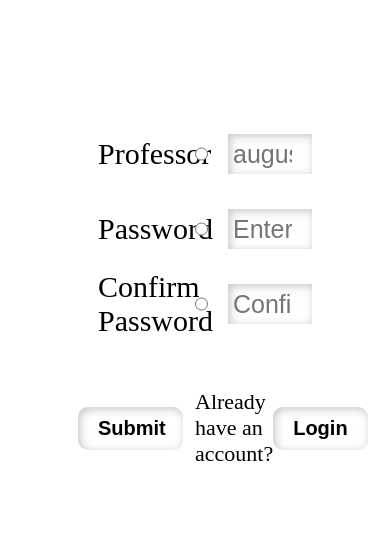
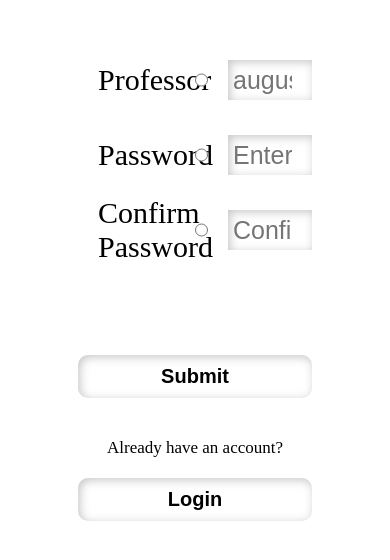
Before and after one commit to Ahamdan114/dissertify-hub, a React (Create React App) app in the folder client/: page / in a window 390 px wide. Shown: the part 124-684 px from the top of the page. Built offline with nearby package versions, Linux system fonts and the light colour scheme.

Commit message:
Added media query for tablet and designed the buttons

```diff
--- a/client/src/components/Authentication.css
+++ b/client/src/components/Authentication.css
@@ -130,3 +130,36 @@
     padding: 20px;
     box-shadow: var(--box-shadow-dark);
 }
+
+
+
+@media (max-width: 730px) {
+
+    .auth-options {
+        display: grid;
+        grid-template-columns: 1fr;
+        place-content: center;
+        place-items: center;
+    }
+
+    .auth-options > * {
+        display: grid;
+        grid-template-columns: 1fr;
+        place-items: center;
+        width: 100%;
+
+        margin: 20px 0;
+    }
+
+    .auth-submit-btn,
+    .auth-redirection-btn {
+        margin-top: 20px;
+        width: 100%;
+    }
+}
+
+@media (max-width: 400px) {
+    .auth-redirection > p {
+        font-size: 17px;
+    }
+}
```
